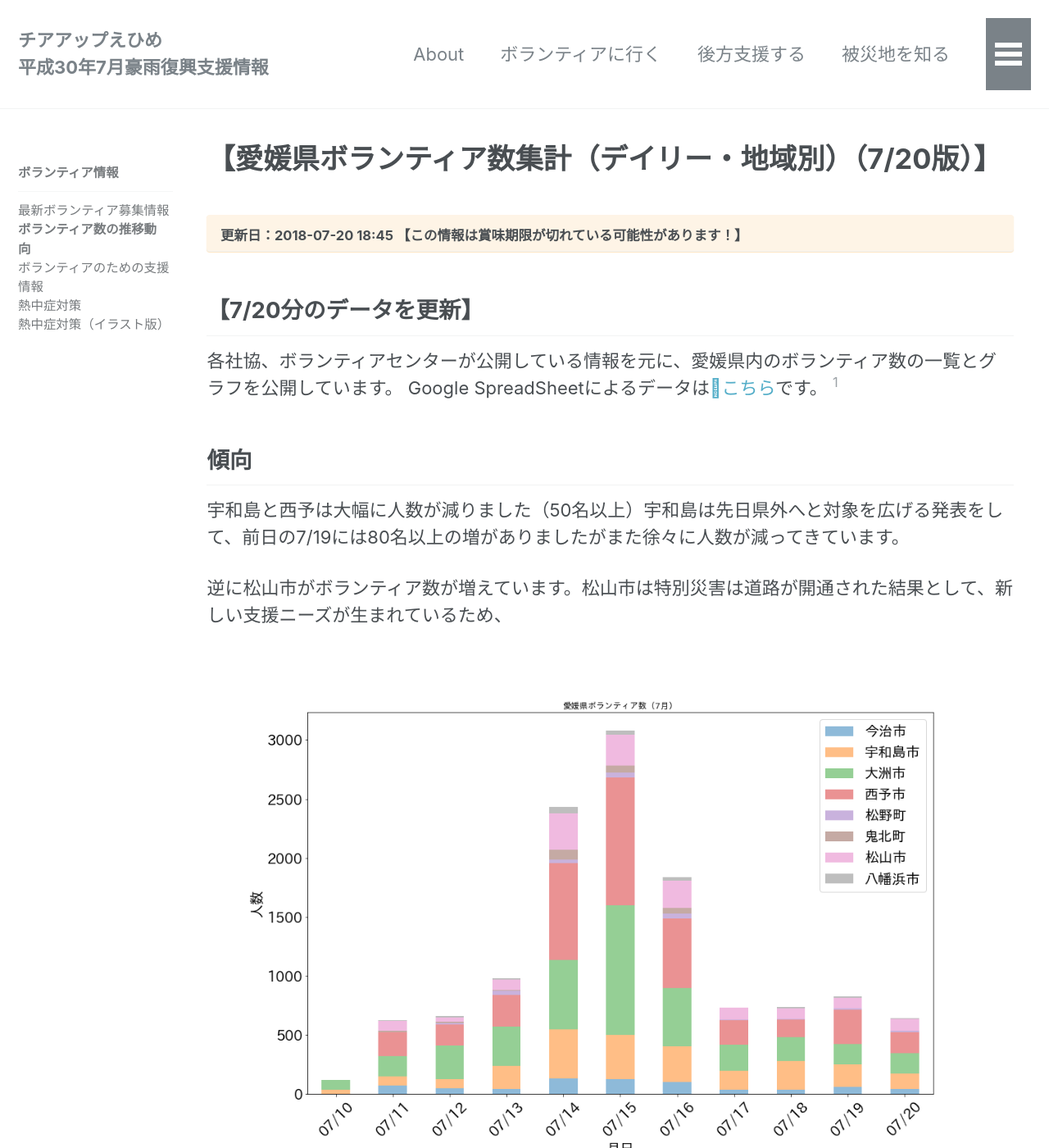
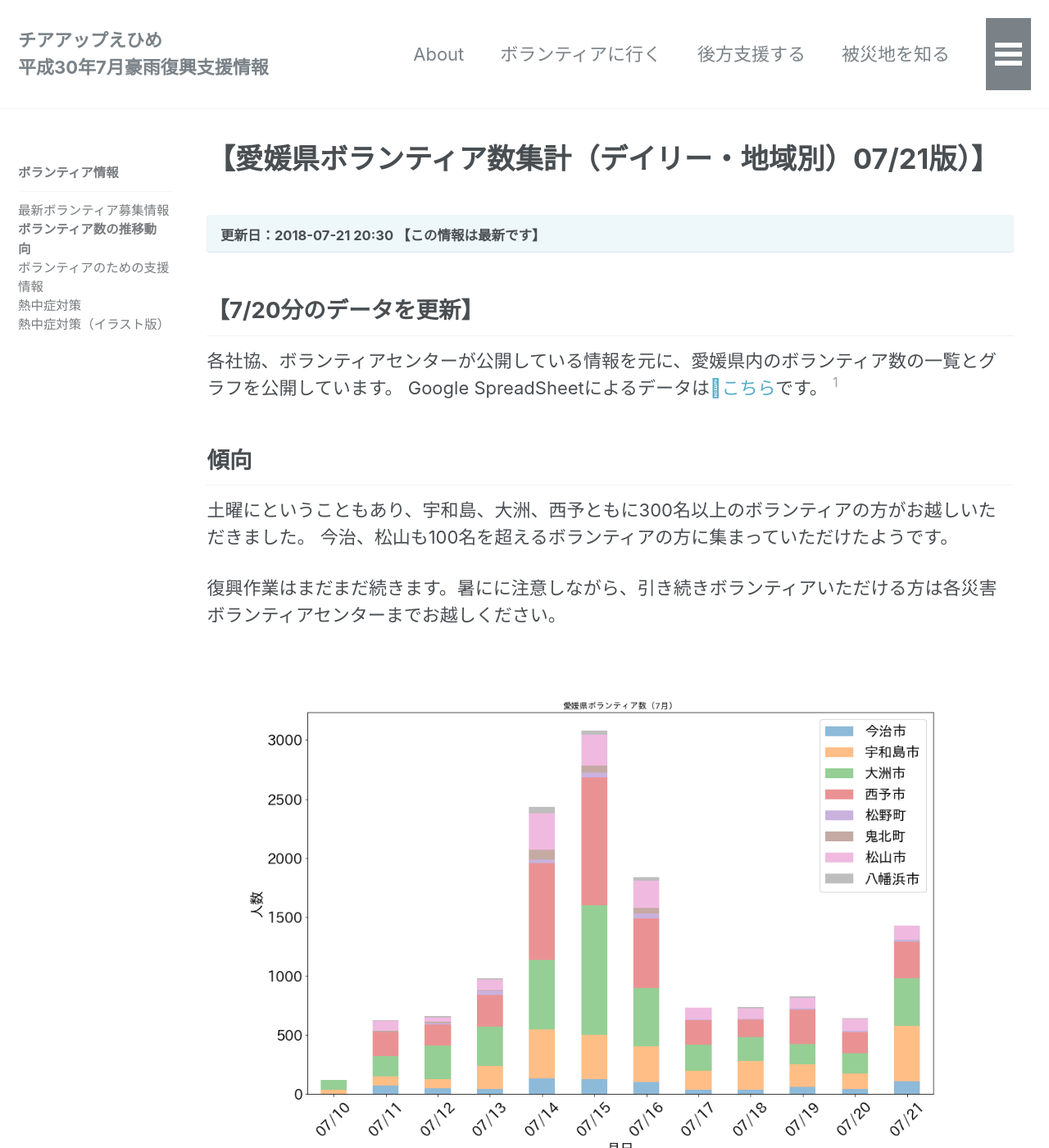
Before and after one commit to cheerup-ehime/cheerup-ehime.github.io, a Jekyll site: the page built from _pages/volunteer_aggregation.md, in a window 1280 px wide and 1400 px high. Shown: the whole window at 82% size. Built offline with Jekyll 4.4.1, drawn with Linux system fonts in a browser that asks for light colours; comment, search, counter and statistics services are not loaded; some of the changed text lies outside the part shown.

Commit message:
7/20分のデータ反映

```diff
--- a/_pages/volunteer_aggregation.md
+++ b/_pages/volunteer_aggregation.md
@@ -1,9 +1,9 @@
 ---
-title: 【愛媛県ボランティア数集計（デイリー・地域別）（7/20版）】
+title: 【愛媛県ボランティア数集計（デイリー・地域別）07/21版）】
 description: 松山市社協、八幡浜市社協、愛媛災害支援センターが公開しているデータを元に、ボランティア数のグラフを作成・公開しています。
 permalink: /volunteer/aggregation/
 date: 2018-07-18 05:59:06 +0900
-last_modified_at: 2018-07-20 18:45:39 +0900
+last_modified_at: 2018-07-21 20:30:02 +0900
 sidebar:
   nav: volunteer_menu
 
@@ -15,28 +15,30 @@
 
 ## 傾向
 
-宇和島と西予は大幅に人数が減りました（50名以上）宇和島は先日県外へと対象を広げる発表をして、前日の7/19には80名以上の増がありましたがまた徐々に人数が減ってきています。
+土曜にということもあり、宇和島、大洲、西予ともに300名以上のボランティアの方がお越しいただきました。
+今治、松山も100名を超えるボランティアの方に集まっていただけたようです。
 
-逆に松山市がボランティア数が増えています。松山市は特別災害は道路が開通された結果として、新しい支援ニーズが生まれているため、
+復興作業はまだまだ続きます。暑にに注意しながら、引き続きボランティアいただける方は各災害ボランティアセンターまでお越しください。
 
 ![愛媛県内ボランティア数（日次）](/assets/images/volunteer_count.png)
 
 [^1]: 八幡浜市の7/10,17の情報は公開されていません。
 
 
-| Date       | 今治市 | 宇和島市 | 大洲市 | 西予市 | 松野町 | 鬼北町 | 松山市 | 八幡浜市 |
-|------------|--------|----------|--------|--------|--------|--------|--------|----------|
-| 2018-07-10 |        |       35 |     82 |        |        |        |        |          |
-| 2018-07-11 |     71 |       76 |    177 |    201 |        |      9 |     85 |        7 |
-| 2018-07-12 |     50 |       74 |    284 |    180 |     13 |     12 |     38 |        8 |
-| 2018-07-13 |     41 |      198 |    333 |    267 |     33 |      9 |     87 |       15 |
-| 2018-07-14 |    131 |      415 |    587 |    823 |     27 |     88 |    309 |       50 |
-| 2018-07-15 |    126 |      374 |   1099 |   1081 |     44 |     56 |    262 |       36 |
-| 2018-07-16 |    102 |      305 |    491 |    591 |     37 |     50 |    232 |       29 |
-| 2018-07-17 |     37 |      157 |    222 |    210 |      4 |      3 |    100 |          |
-| 2018-07-18 |     37 |      241 |    205 |    149 |      4 |      0 |     88 |       14 |
-| 2018-07-19 |     58 |      190 |    174 |    294 |      8 |      0 |     89 |       14 |
-| 2018-07-20 |     44 |      128 |    175 |    177 |     10 |      0 |    102 |        5 |
+| 日付   |   今治市 |   宇和島市 |   大洲市 |   西予市 |   松野町 |   鬼北町 |   松山市 |   八幡浜市 |
+|:-------|---------:|-----------:|---------:|---------:|---------:|---------:|---------:|-----------:|
+| 07/10  |        0 |         35 |       82 |        0 |        0 |        0 |        0 |          0 |
+| 07/11  |       71 |         76 |      177 |      201 |        0 |        9 |       85 |          7 |
+| 07/12  |       50 |         74 |      284 |      180 |       13 |       12 |       38 |          8 |
+| 07/13  |       41 |        198 |      333 |      267 |       33 |        9 |       87 |         15 |
+| 07/14  |      131 |        415 |      587 |      823 |       27 |       88 |      309 |         50 |
+| 07/15  |      126 |        374 |     1099 |     1081 |       44 |       56 |      262 |         36 |
+| 07/16  |      102 |        305 |      491 |      591 |       37 |       50 |      232 |         29 |
+| 07/17  |       37 |        157 |      222 |      210 |        4 |        3 |      100 |          0 |
+| 07/18  |       37 |        241 |      205 |      149 |        4 |        0 |       88 |         14 |
+| 07/19  |       58 |        190 |      174 |      294 |        8 |        0 |       89 |         14 |
+| 07/20  |       44 |        128 |      175 |      177 |       10 |        0 |      102 |          5 |
+| 07/21  |      105 |        470 |      408 |      305 |       21 |        0 |      115 |          0 |
 
 ### 元データ
 
```
Also changed, not shown: assets/images/volunteer_count.png.
